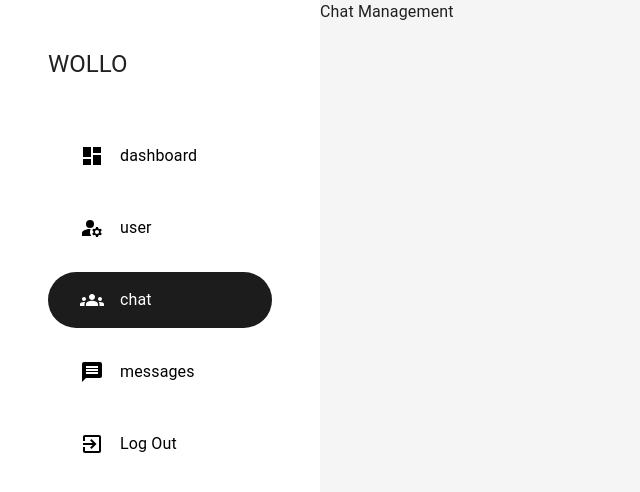
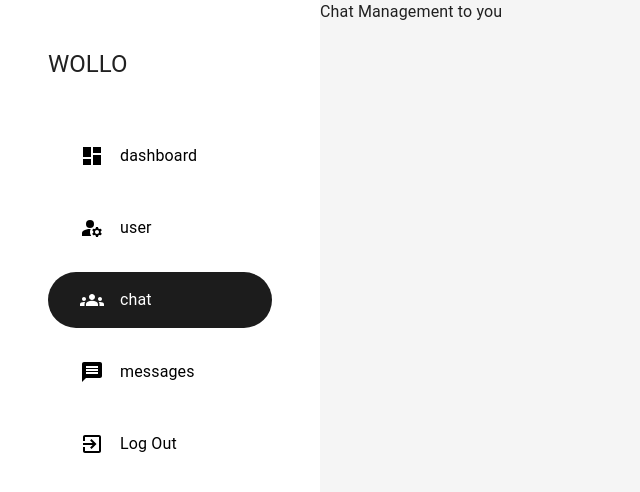
Before and after one commit to AaryanBaral/Chat-App, a React (Vite) app in the folder client/: page /admin/chat in a window 1280 px wide. Shown: the top 492 px of the page, without its empty margins (0-640 px from the left). Built offline with nearby package versions, Linux system fonts and the light colour scheme.

Commit message:
chatmanagement

```diff
--- a/client/src/pages/admin/ChatManagement.jsx
+++ b/client/src/pages/admin/ChatManagement.jsx
@@ -5,7 +5,7 @@ const ChatManagement = () => {
   return (
     <AdminLayout>
         <>
-    Chat Management
+    Chat Management to you
       </>
     </AdminLayout>
   )
```
